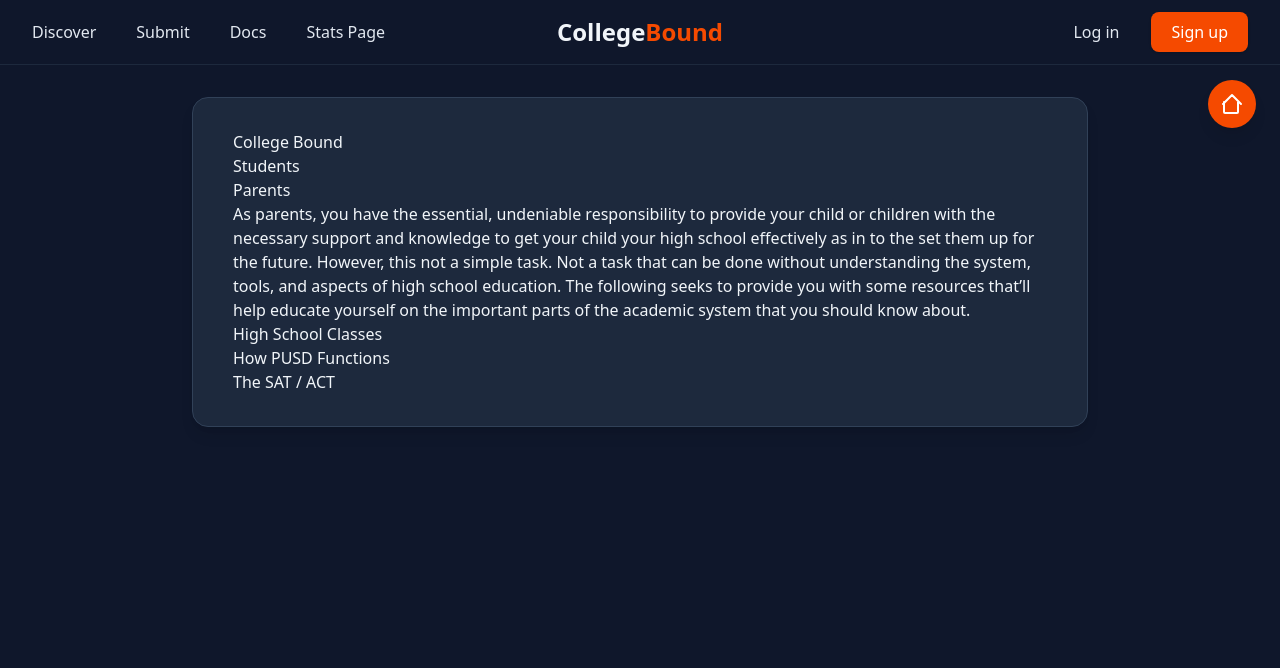
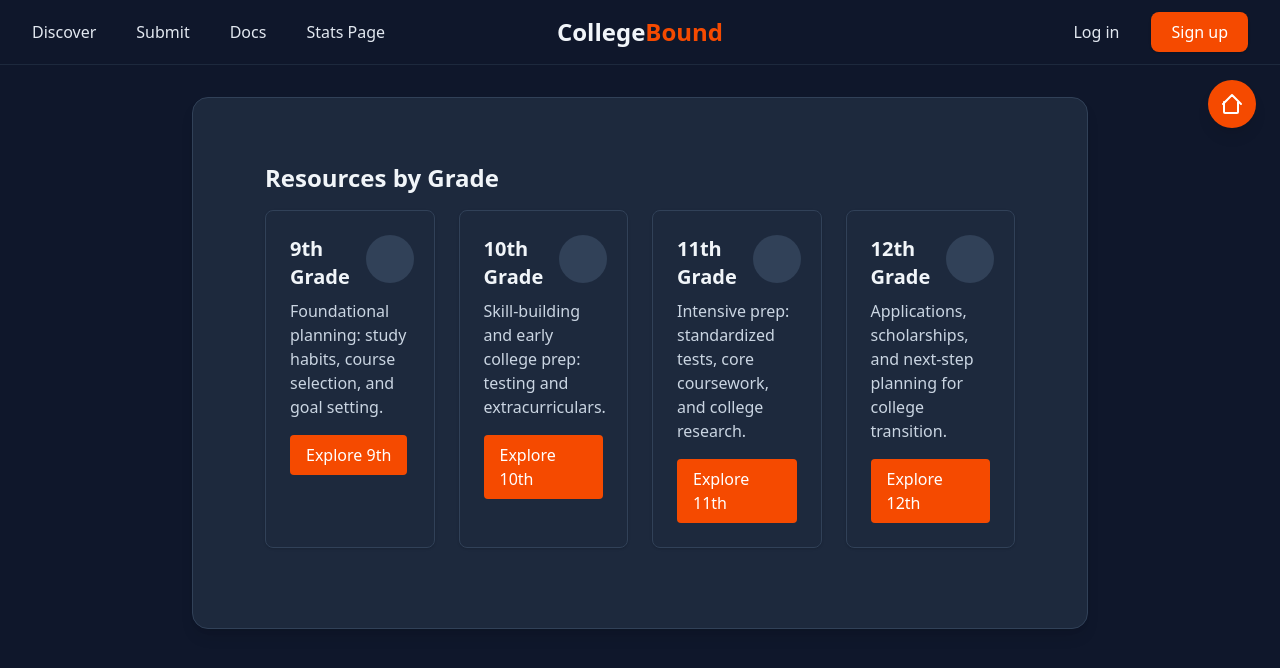
Before and after one commit to collegeboundacademy/college-bound, a Jekyll site: the page built from index.md, in a window 1280 px wide. Shown: the top 668 px of the page. Built offline with Jekyll 4.4.1, drawn with Linux system fonts in a browser that asks for light colours.

Commit message:
Add separate sections for each grade level

```diff
--- a/index.md
+++ b/index.md
@@ -1,17 +1,58 @@
 ---
-layout: post
+
+layout: default
 feedback: false
 hide: true
 title: College Bound
 description: Gateway to College Bound's Vast Resources
 ---
 
-## Students
+<div class="mx-auto w-full max-w-7xl px-4 sm:px-6 lg:px-8 pt-8">
+	<section class="mb-12">
+		<h2 class="text-2xl font-bold text-slate-100 mb-4">Resources by Grade</h2>
 
+		<!-- Responsive 4-column grid for grades 9-12 -->
+		<div class="grid grid-cols-1 sm:grid-cols-2 lg:grid-cols-4 gap-6">
+			<!-- Grade 9 -->
+			<a href="{{ '/grades/9/' | relative_url }}" class="block bg-slate-800 border border-slate-700 rounded-lg p-6 shadow-sm hover:shadow-md transition group">
+				<div class="flex items-start justify-between">
+					<h3 class="text-xl font-semibold text-slate-100 mb-2">9th Grade</h3>
+					<!-- Portrait placeholder (teacher/advisor) -->
+					<div class="w-12 h-12 rounded-full bg-slate-700 ml-4 flex-shrink-0" aria-hidden="true"></div>
+				</div>
+				<p class="text-slate-300 mb-4">Foundational planning: study habits, course selection, and goal setting.</p>
+				<span class="inline-block px-4 py-2 bg-orange-600 text-white rounded hover:bg-orange-700">Explore 9th</span>
+			</a>
 
-## Parents
-As parents, you have the essential, undeniable responsibility to provide your child or children with the necessary support and knowledge to get your child your high school effectively as in to the set them up for the future. However, this not a simple task. Not a task that can be done without understanding the system, tools, and aspects of high school education. The following seeks to provide you with some resources that'll help educate yourself on the important parts of the academic system that you should know about.
+			<!-- Grade 10 -->
+			<a href="{{ '/grades/10/' | relative_url }}" class="block bg-slate-800 border border-slate-700 rounded-lg p-6 shadow-sm hover:shadow-md transition group">
+				<div class="flex items-start justify-between">
+					<h3 class="text-xl font-semibold text-slate-100 mb-2">10th Grade</h3>
+					<div class="w-12 h-12 rounded-full bg-slate-700 ml-4 flex-shrink-0" aria-hidden="true"></div>
+				</div>
+				<p class="text-slate-300 mb-4">Skill-building and early college prep: testing and extracurriculars.</p>
+				<span class="inline-block px-4 py-2 bg-orange-600 text-white rounded hover:bg-orange-700">Explore 10th</span>
+			</a>
 
-<p><a href="{{site.baseurl}}/parent-guide/classes">High School Classes</a></p>
-<p><a href="{{site.baseurl}}/parent-guide/pusd-system">How PUSD Functions</a></p>
-<p><a href="{{site.baseurl}}/parent-guide/sat-act">The SAT / ACT</a></p>
+			<!-- Grade 11 -->
+			<a href="{{ '/grades/11/' | relative_url }}" class="block bg-slate-800 border border-slate-700 rounded-lg p-6 shadow-sm hover:shadow-md transition group">
+				<div class="flex items-start justify-between">
+					<h3 class="text-xl font-semibold text-slate-100 mb-2">11th Grade</h3>
+					<div class="w-12 h-12 rounded-full bg-slate-700 ml-4 flex-shrink-0" aria-hidden="true"></div>
+				</div>
+				<p class="text-slate-300 mb-4">Intensive prep: standardized tests, core coursework, and college research.</p>
+				<span class="inline-block px-4 py-2 bg-orange-600 text-white rounded hover:bg-orange-700">Explore 11th</span>
+			</a>
+
+			<!-- Grade 12 -->
+			<a href="{{ '/grades/12/' | relative_url }}" class="block bg-slate-800 border border-slate-700 rounded-lg p-6 shadow-sm hover:shadow-md transition group">
+				<div class="flex items-start justify-between">
+					<h3 class="text-xl font-semibold text-slate-100 mb-2">12th Grade</h3>
+					<div class="w-12 h-12 rounded-full bg-slate-700 ml-4 flex-shrink-0" aria-hidden="true"></div>
+				</div>
+				<p class="text-slate-300 mb-4">Applications, scholarships, and next-step planning for college transition.</p>
+				<span class="inline-block px-4 py-2 bg-orange-600 text-white rounded hover:bg-orange-700">Explore 12th</span>
+			</a>
+		</div>
+	</section>
+</div>
```
Also changed, not shown: grades/10/index.md (added, +26 -0 lines), grades/11/index.md (added, +26 -0 lines), grades/12/index.md (added, +26 -0 lines), grades/9/index.md (added, +26 -0 lines).
